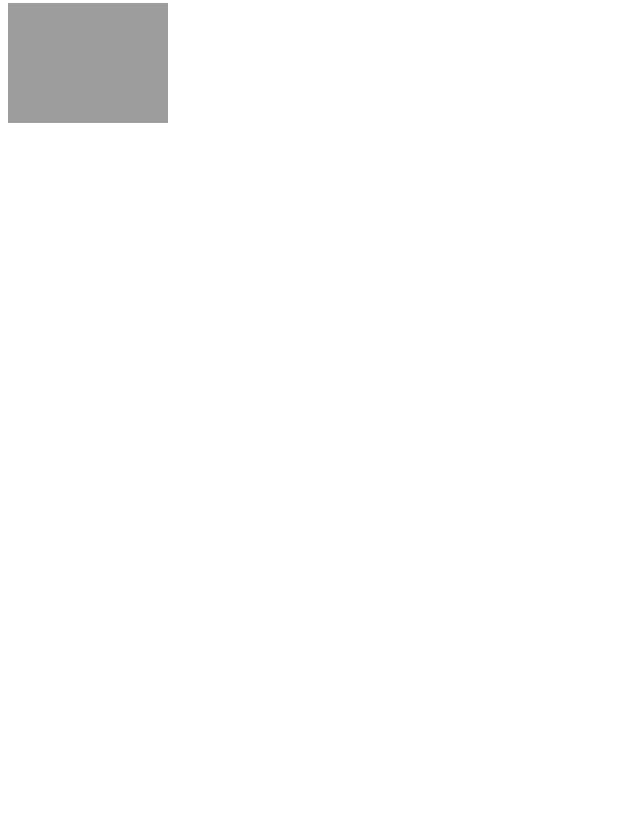
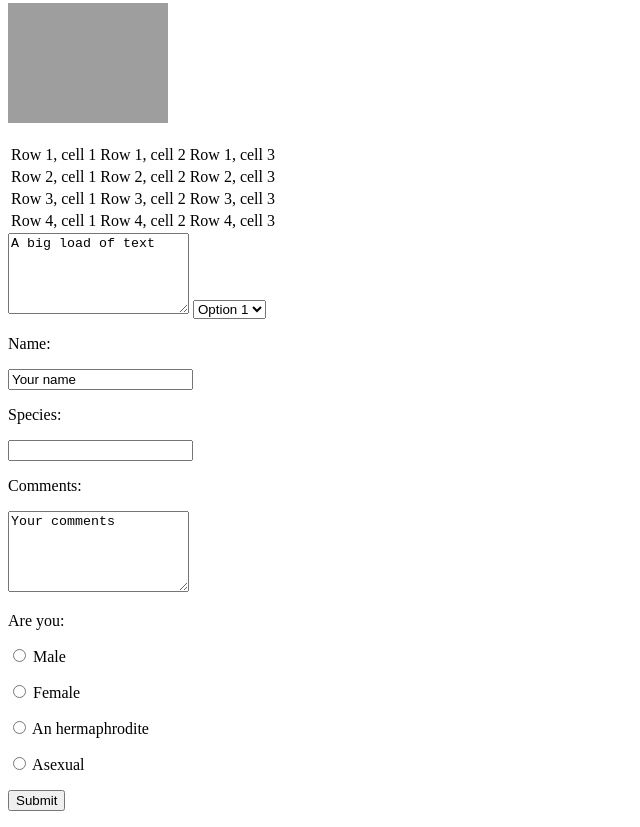
Before and after one commit to dmitry-sidorov/html-dog, a plain HTML site: page index.html in a window 1280 px wide. Shown: the part 363-1190 px from the top of the page, without its empty margins (0-640 px from the left). Before the commit the page ends 800 px from the top, so only its background shows below. Drawn offline with Linux system fonts and the light colour scheme; grey boxes are pictures that could not be loaded.

Commit message:
Add some HTML forms

```diff
--- a/index.html
+++ b/index.html
@@ -24,6 +24,57 @@
       <img src="http://www.htmldog.com/badge1.gif" width="160" height="120" alt="HTML Dog">
     </a>
   </p>
+  <table>
+    <tr>
+        <td>Row 1, cell 1</td>
+        <td>Row 1, cell 2</td>
+        <td>Row 1, cell 3</td>
+    </tr>
+    <tr>
+        <td>Row 2, cell 1</td>
+        <td>Row 2, cell 2</td>
+        <td>Row 2, cell 3</td>
+    </tr>
+    <tr>
+        <td>Row 3, cell 1</td>
+        <td>Row 3, cell 2</td>
+        <td>Row 3, cell 3</td>
+    </tr>
+    <tr>
+        <td>Row 4, cell 1</td>
+        <td>Row 4, cell 2</td>
+        <td>Row 4, cell 3</td>
+    </tr>
+  </table>
+<textarea rows="5" cols="20">A big load of text</textarea>
+<select>
+    <option>Option 1</option>
+    <option>Option 2</option>
+    <option value="third option">Option 3</option>
+</select>
+<form action="contactus.php" method="post">
+
+    <p>Name:</p>
+    <p><input type="text" name="name" value="Your name"></p>
+
+    <p>Species:</p>
+    <p><input name="species"></p>
+    <!-- remember: 'type="text"' isn't actually necessary -->
+
+    <p>Comments: </p>
+    <p><textarea name="comments" rows="5" cols="20">Your comments</textarea></p>
+
+    <p>Are you:</p>
+    <p><input type="radio" name="areyou" value="male"> Male</p>
+    <p><input type="radio" name="areyou" value="female"> Female</p>
+    <p><input type="radio" name="areyou" value="hermaphrodite"> An hermaphrodite</p>
+    <p><input type="radio" name="areyou" value="asexual"> Asexual</p>
+
+    <p><input type="submit"></p>
+
+</form>
+
+
 
 </body>
 </html>
```
